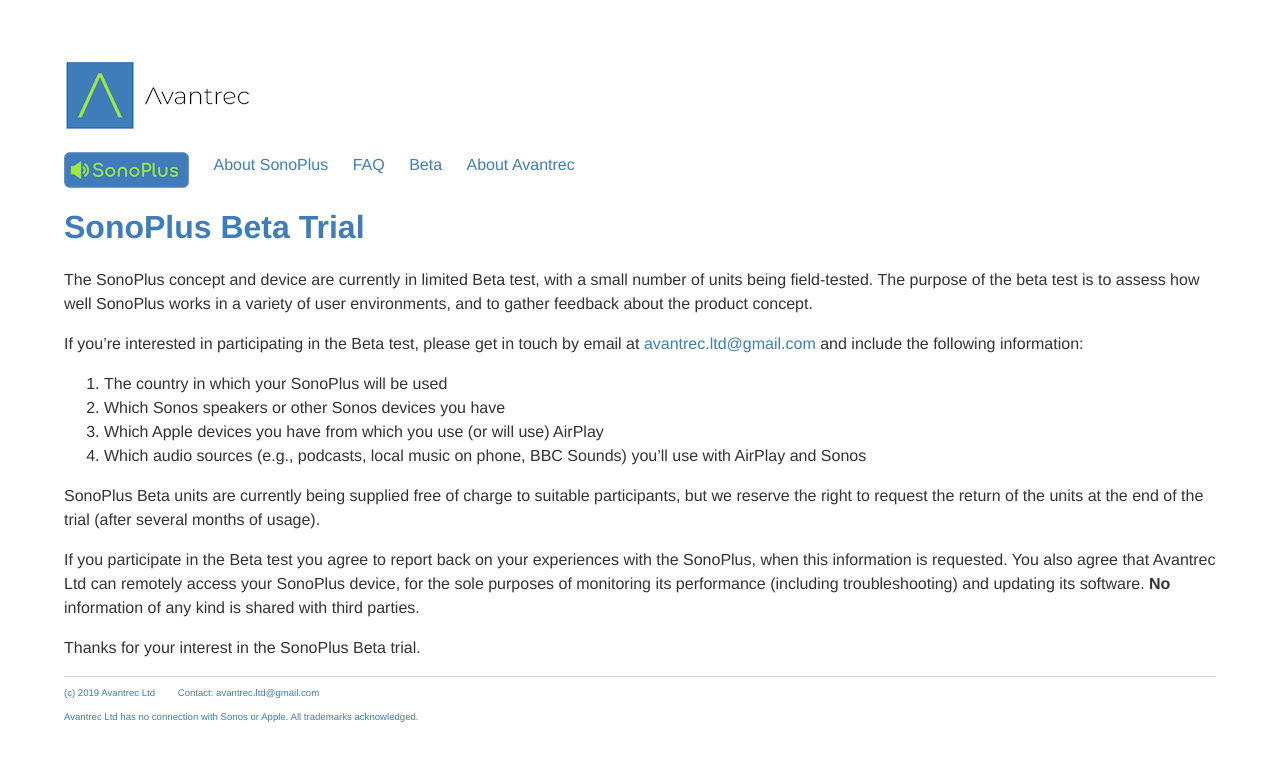
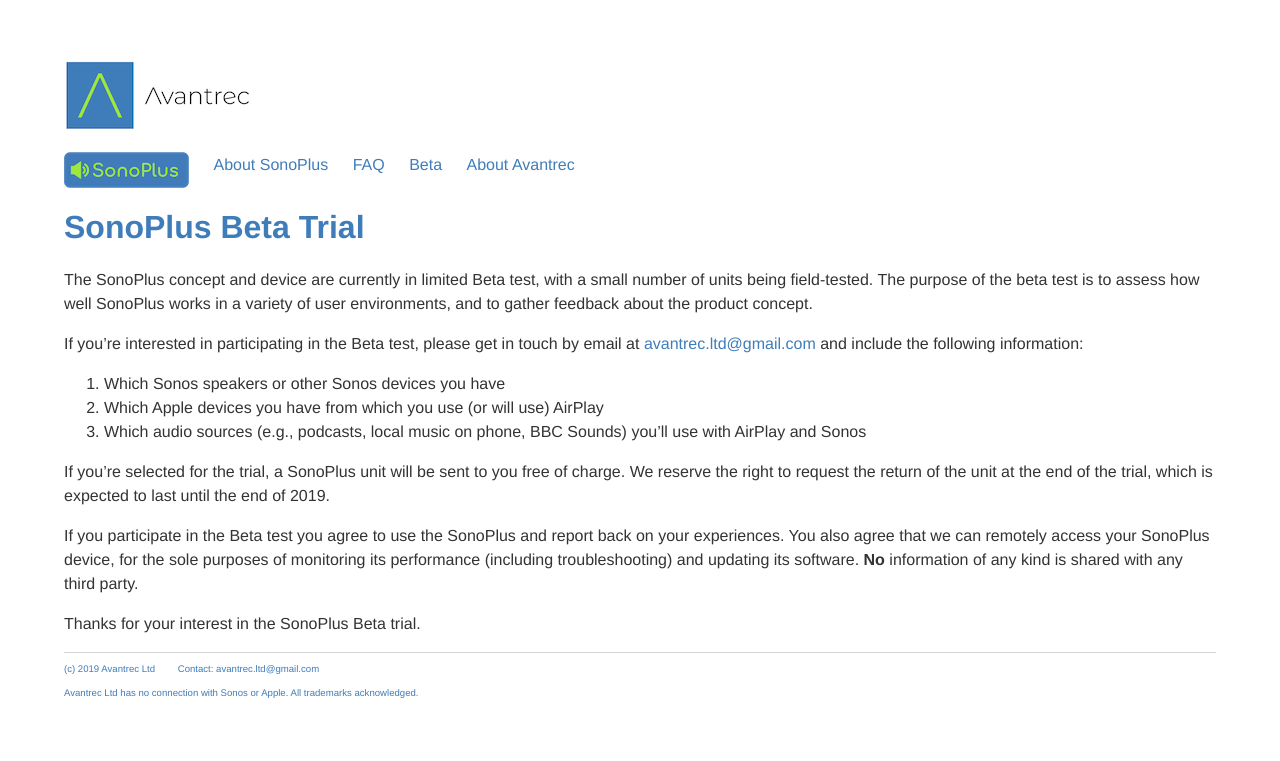
Before and after one commit to avantrec/avantrec.github.io, a Jekyll site: the page built from sonoplus-beta/index.md, in a window 1280 px wide. Shown: the top 761 px of the page. Built offline with Jekyll 4.4.1, drawn with Linux system fonts in a browser that asks for light colours.

Commit message:
Beta description improvements

```diff
--- a/sonoplus-beta/index.md
+++ b/sonoplus-beta/index.md
@@ -9,13 +9,12 @@
 
 If you're interested in participating in the Beta test, please get in touch by email at <a href="mailto:avantrec.ltd@gmail.com">avantrec.ltd@gmail.com</a> and include the following information:
 
-1. The country in which your SonoPlus will be used
-2. Which Sonos speakers or other Sonos devices you have
-3. Which Apple devices you have from which you use (or will use) AirPlay
-4. Which audio sources (e.g., podcasts, local music on phone, BBC Sounds) you'll use with AirPlay and Sonos
+1. Which Sonos speakers or other Sonos devices you have
+2. Which Apple devices you have from which you use (or will use) AirPlay
+3. Which audio sources (e.g., podcasts, local music on phone, BBC Sounds) you'll use with AirPlay and Sonos
 
-SonoPlus Beta units are currently being supplied free of charge to suitable participants, but we reserve the right to request the return of the units at the end of the trial (after several months of usage).
+If you're selected for the trial, a SonoPlus unit will be sent to you free of charge. We reserve the right to request the return of the unit at the end of the trial, which is expected to last until the end of 2019.
 
-If you participate in the Beta test you agree to report back on your experiences with the SonoPlus, when this information is requested. You also agree that Avantrec Ltd can remotely access your SonoPlus device, for the sole purposes of monitoring its performance (including troubleshooting) and updating its software. **No** information of any kind is shared with third parties.
+If you participate in the Beta test you agree to use the SonoPlus and report back on your experiences. You also agree that we can remotely access your SonoPlus device, for the sole purposes of monitoring its performance (including troubleshooting) and updating its software. **No** information of any kind is shared with any third party.
 
 Thanks for your interest in the SonoPlus Beta trial.
```
